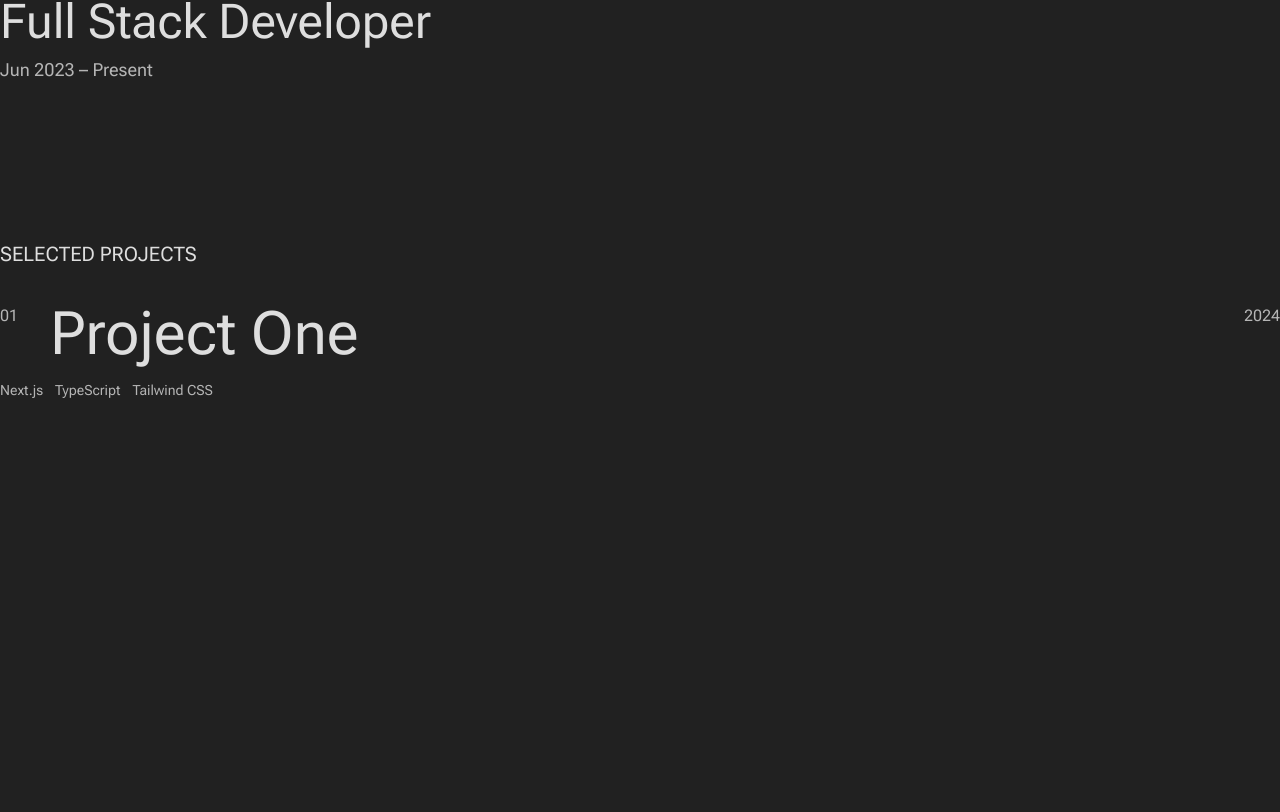
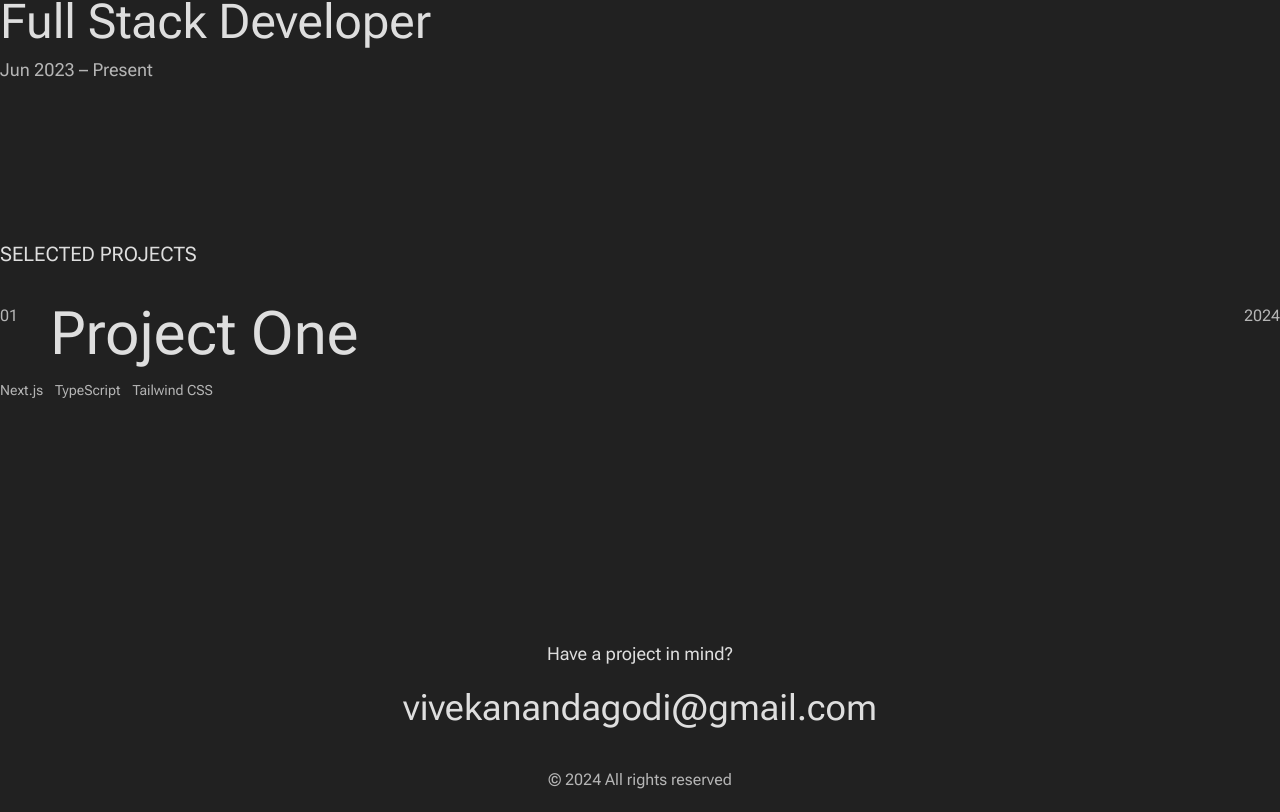
Before and after one commit to mr-nobody-7/portfolio-website, a Next.js app: page / in a window 1280 px wide. Shown: the part 2517-3329 px from the top of the page. Before the commit the page ends 3077 px from the top, so only its background shows below. Built offline with nearby package versions, Linux system fonts and the light colour scheme.

Commit message:
add footer section

```diff
--- a/app/layout.tsx
+++ b/app/layout.tsx
@@ -4,7 +4,8 @@ import "./globals.css";
 import { SmoothScrollProvider } from "@/components/SmoothScrollProvider";
 import { CustomCursor } from "@/components/CustomCursor";
 import { ScrollProgressIndicator } from "@/components/ScrollProgressIndicator";
-import {ParticleBackground} from "@/components/ParticleBackground";
+import { ParticleBackground } from "@/components/ParticleBackground";
+import { Footer } from "@/components/Footer";
 
 const antonFont = Anton({
   weight: "400",
@@ -39,6 +40,7 @@ export default function RootLayout({
           <ScrollProgressIndicator />
           <CustomCursor />
           <ParticleBackground />
+          <Footer />
         </SmoothScrollProvider>
       </body>
     </html>
--- /dev/null
+++ b/components/Footer.tsx
@@ -0,0 +1,21 @@
+import { GENERAL_INFO } from "@/lib/data";
+
+export const Footer = () => {
+  return (
+    <footer className="text-center pb-5 py-20" id="contact">
+      <div className="container">
+        <p className="text-lg">Have a project in mind?</p>
+        <a
+          href={`mailto:${GENERAL_INFO.email}`}
+          className="text-3xl sm:text-4xl font-anton inline-block mt-5 mb-10 hover:underline"
+        >
+          {GENERAL_INFO.email}
+        </a>
+
+        <div className="text-muted-foreground">
+          <p>© 2024 All rights reserved</p>
+        </div>
+      </div>
+    </footer>
+  );
+};
```
